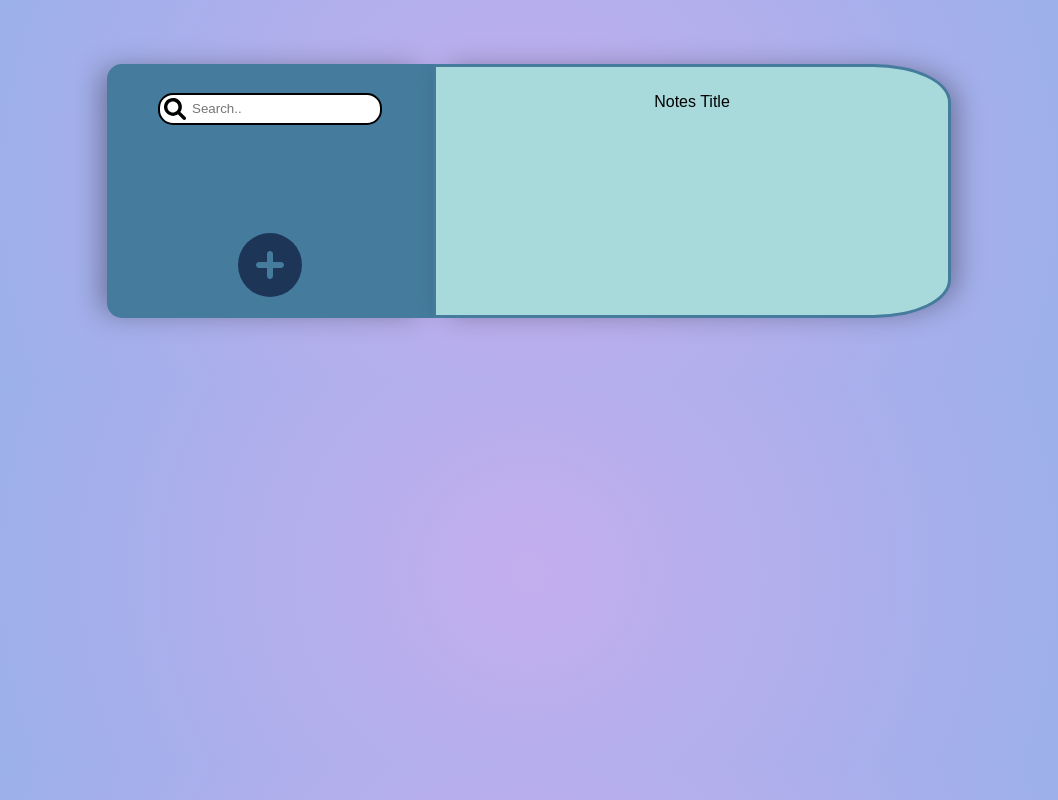
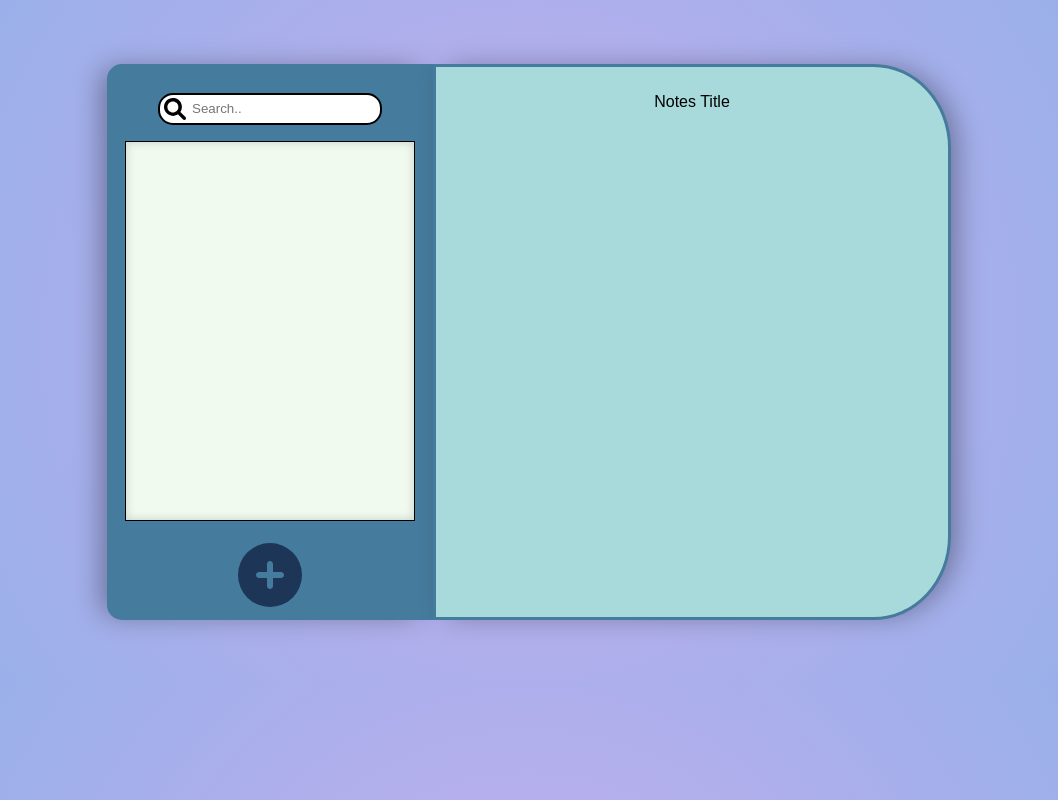
Before and after one commit to tomsdruvas/NotesApp, a React (Create React App) app in the folder client/: page / in a window 1280 px wide. Shown: the whole page, without its empty margins (111-1169 px from the left). Built offline with nearby package versions, Linux system fonts and the light colour scheme.

Commit message:
added a div list box and styled

```diff
--- a/client/src/containers/MainContainer.js
+++ b/client/src/containers/MainContainer.js
@@ -10,6 +10,7 @@ const MainContainer = () => {
     <div class="parent">
     <div class="div1">
   <input type="text" name="search" placeholder="Search.." />
+  <div class="divForList">
   <br />
   <br />
   <br />
@@ -17,6 +18,21 @@ const MainContainer = () => {
   <br />
   <br />
   <br />
+  <br />
+  <br />
+  <br />
+  <br />
+  <br />
+  <br />
+  <br />
+  <br />
+  <br />
+  <br />
+  <br />
+  <br />
+  <br />
+  <br />
+  </div>
 
     <FontAwesomeIcon icon={faPlusCircle} size="4x" className="addIcon"/>
 
--- a/client/src/styles/Style.css
+++ b/client/src/styles/Style.css
@@ -35,9 +35,19 @@
 
     -webkit-box-shadow: 10px 0px 28px -5px rgba(0,0,0,0.36);
     box-shadow: 10px 0px 28px -5px rgba(0,0,0,0.36);
+ }
 
-
-
+ .divForList {
+    background-color: #F1FAEE;
+     /* position: relative; */
+    width: 90%;
+    display: block;
+    margin: 0 auto;
+    margin-top: 5%;
+    margin-bottom: 10%;
+    border: 1px solid black;
+    -webkit-box-shadow: inset 0px 0px 9px 1px rgba(0,0,0,0.15);
+    box-shadow: inset 0px 0px 9px 1px rgba(0,0,0,0.15);
 
  }
 
@@ -61,7 +71,7 @@
 .addIcon{
     color: #1D3557;
     position: relative;
-    bottom: 8%
+    bottom: 10px
 
 }
 
```
